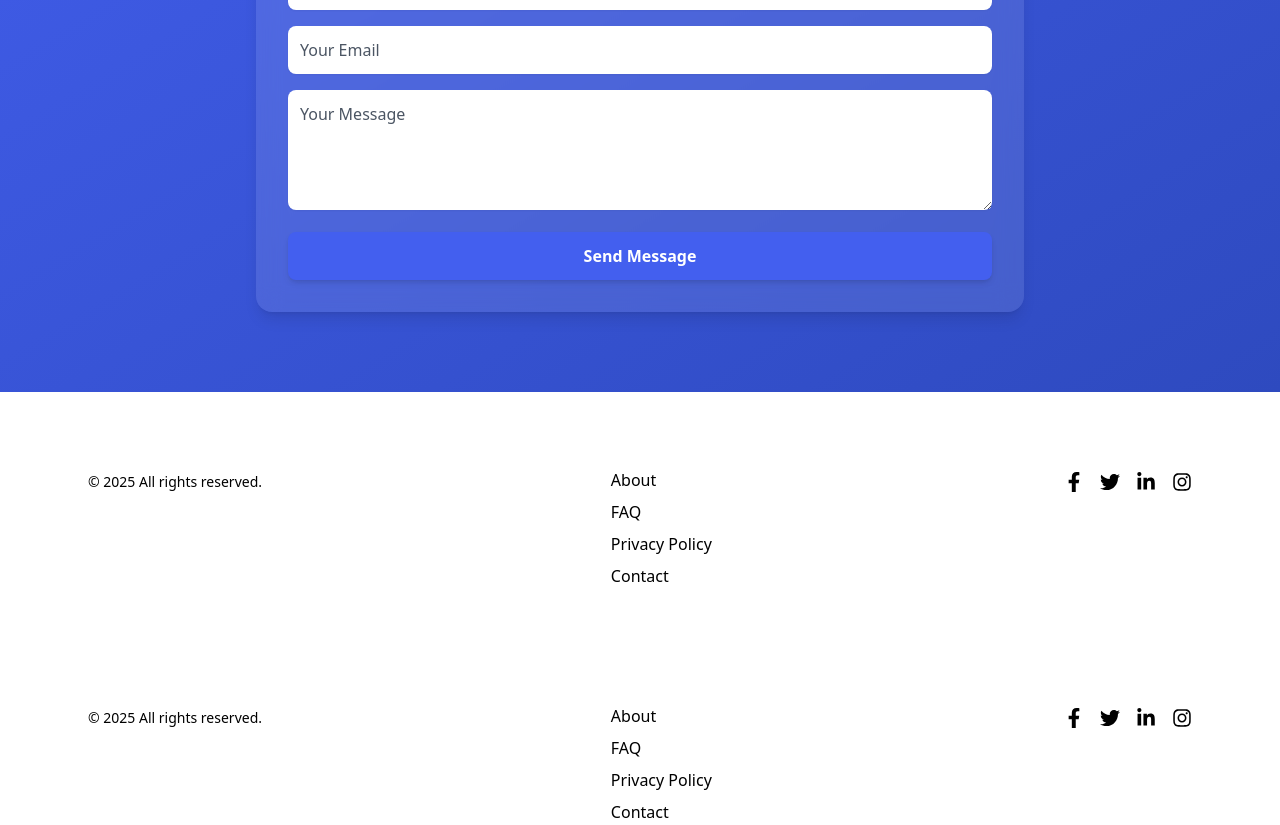
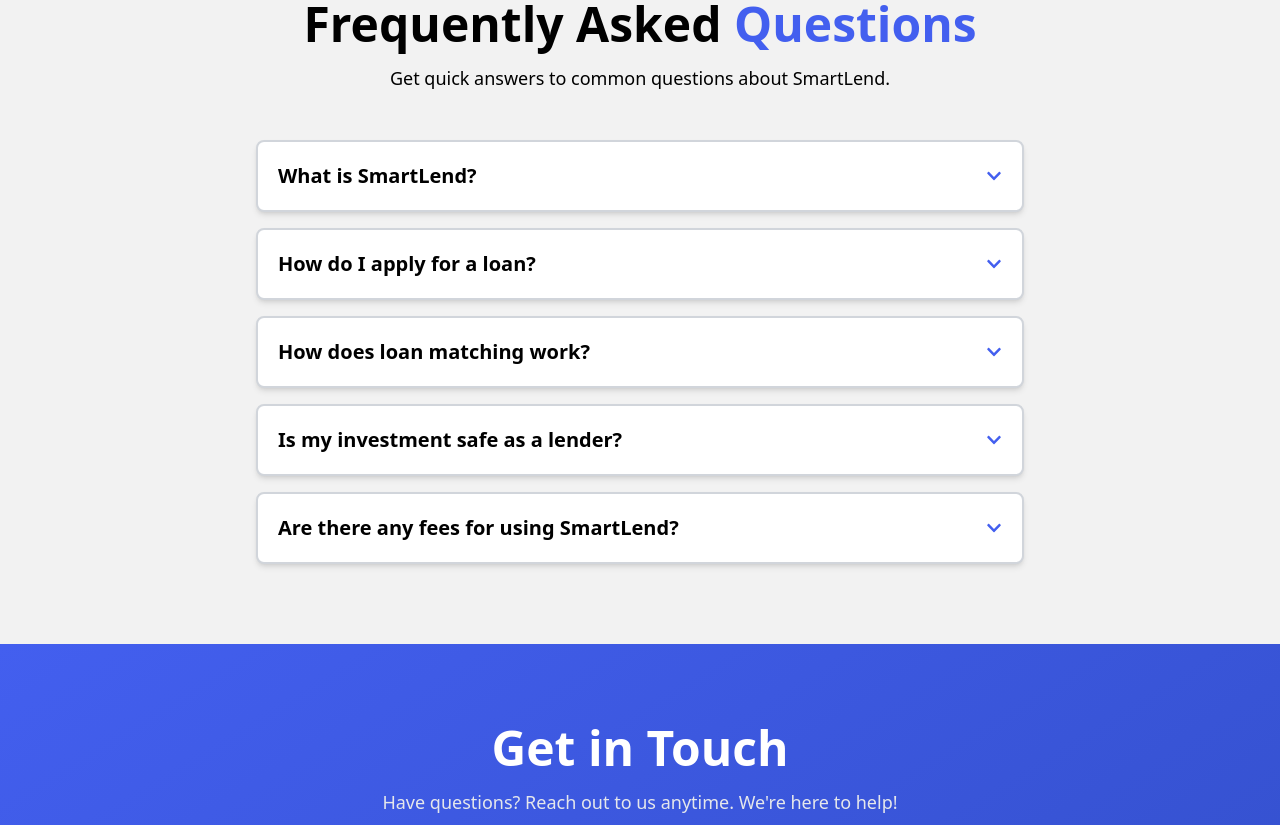
Before and after one commit to swastidesisascendeducare/SmartLend, a React (Create React App) app in the folder frontend/: page / in a window 1280 px wide. Shown: the part 2652-3477 px from the top of the page. Built offline with nearby package versions, Linux system fonts and the light colour scheme.

Commit message:
removed duplicate footer

```diff
--- a/frontend/src/pages/LandingPage.jsx
+++ b/frontend/src/pages/LandingPage.jsx
@@ -2,7 +2,7 @@
 import Navbar from "../components/PublicNavbar";
 import Hero from "../components/Hero";
 import About from "../components/About";
-import HowItWorks from "../components/HowItWorks"; // Renamed for consistency
+import HowItWorks from "../components/How-It-Works"; // Renamed for consistency
 import Faq from "../components/Faq";
 import Contact from "../components/Contact";
 import Footer from "../components/Footer";
@@ -33,10 +33,6 @@
       <section id="contact" aria-label="Contact Us">
         <Contact />
       </section>
-
-      <footer>
-        <Footer />
-      </footer>
     </main>
   );
 };
```
